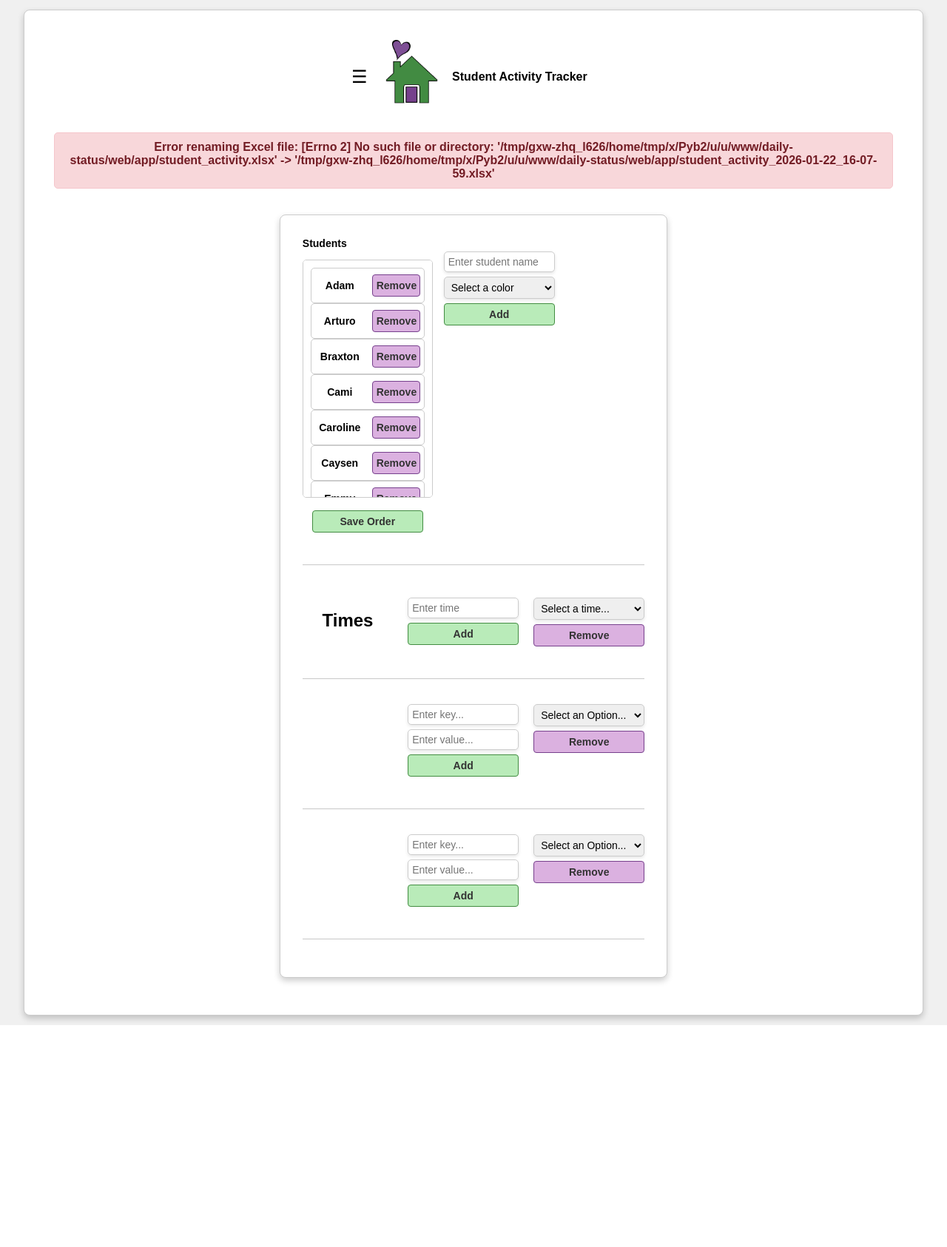
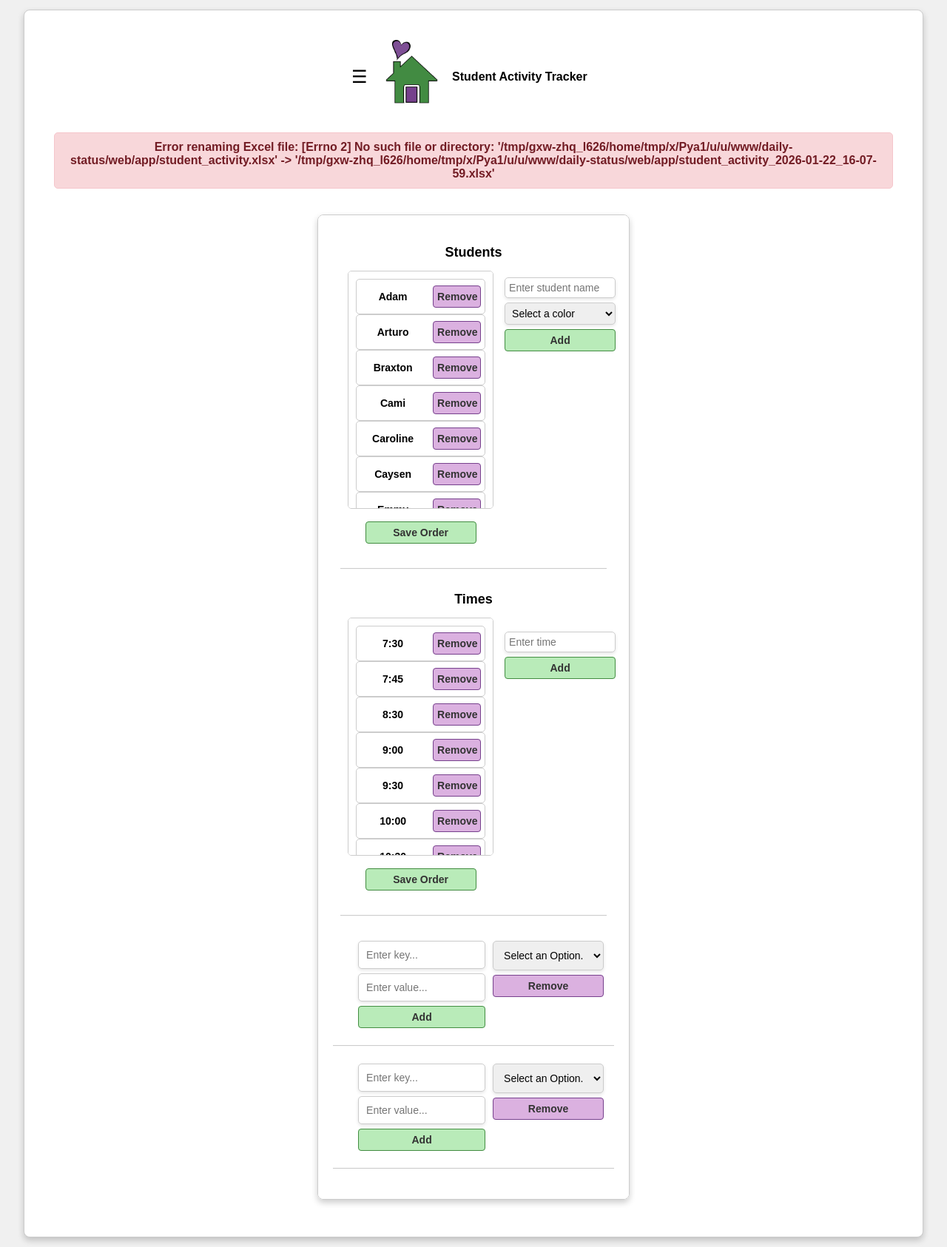
Before and after one commit to sharonmcdavis/THH, a Flask app: page /admin/clear_excel in a window 1280 px wide. Shown: the whole page at 74% size. Before the commit the page ends 1386 px from the top, so only its background shows below. Run offline with Flask 3, Linux system fonts and the light colour scheme.

Commit message:
reorder students, reorder times, formating, admin reports, default time on main input screen

```diff
--- a/daily-status/web/app/routes.py
+++ b/daily-status/web/app/routes.py
@@ -67,6 +67,10 @@ def main_window():
     column3_selection = session.get('column3', '')
     column4_selection = session.get('column4', '')
     notes = session.get('notes', '')
+
+    if (not time):
+        time = datetime.now().strftime('%I:%M')  # Format: HH:MM AM/PM
+        print("Current Time:", time)
 
     """Render the main page."""
     return render_template(
--- a/daily-status/web/app/static/css/admin.css
+++ b/daily-status/web/app/static/css/admin.css
@@ -1,7 +1,6 @@
 .admin-window {
     display: grid; /* Use CSS Grid for layout */
     grid-template-columns: 1fr 1fr 1fr; /* Three equal columns */
-    gap: 20px; /* Add spacing between columns */
     align-items: start; /* Vertically align items to the top */
     margin: 10px; /* Add spacing between rows */
     text-align: center;
@@ -30,6 +29,16 @@ form div {
     justify-content: center; /* Vertically center the buttons */
     gap: 10px; /* Add spacing between the input and button */
 }
+
+.in-a-row {
+    display: flex; /* Use flexbox for alignment */
+    flex-direction: row; /* Stack elements vertically */
+    align-items: start; /* Horizontally center the buttons */
+    justify-content: center; /* Vertically center the buttons */
+    gap: 10px; /* Add spacing between the input and button */
+    width: 400px;
+}
+
 .equal-width-button {
     display: inline-block; /* Ensures the button respects width */
     width: 150px; /* Set a fixed width for both buttons */
@@ -60,11 +69,12 @@ form div {
     text-align: center; /* Center the text horizontally */
     font-size: 14px; /* Optional: Increase the font size */
     font-weight: bold; /* Optional: Make the text bold */
+    padding: 10px;
 }
 
 .student-header {
-    text-align: left; /* Align the header text to the left */
-    font-size: 14px; /* Increase the font size for the header */
+    text-align: center; /* Align the header text to the left */
+    font-size: 18px; /* Increase the font size for the header */
     font-weight: bold; /* Make the header bold */
 }
 
@@ -82,6 +92,7 @@ form div {
     border-radius: 5px; /* Add rounded corners */
     background-color: #fff; /* White background for the list */
     padding: 10px; /* Add padding inside the list */
+    width: 175px;
 }
 
 form[action="/admin/add_student"] {
@@ -89,6 +100,7 @@ form[action="/admin/add_student"] {
     flex-direction: column; /* Stack the input and button vertically */
     align-items: flex-start; /* Align the form to the top */
     justify-content: start;
+    padding-top: 20px;
 }
 
 .student-item {
@@ -119,10 +131,78 @@ form[action="/admin/add_student"] {
     font-size: 14px;;
 }
 
+.time-select-container {
+    grid-column: 1 / -1; /* Make the header span all columns */
+    text-align: center; /* Center the text horizontally */
+    font-size: 14px; /* Optional: Increase the font size */
+    font-weight: bold; /* Optional: Make the text bold */
+    padding: 10px;
+}
+
+.time-header {
+    text-align: center; /* Align the header text to the left */
+    font-size: 18px; /* Increase the font size for the header */
+    font-weight: bold; /* Make the header bold */
+}
+
+.time-content {
+    display: flex;
+    flex-direction: flex-start; /* Stack the student list and add student form vertically */
+    gap: 15px; /* Add spacing between the student list and the add student form */
+}
+
+.time-list {
+    flex-grow: 1; /* Allow the student list to take up available space */
+    max-height: 300px; /* Set a maximum height for the list */
+    overflow-y: auto; /* Enable vertical scrolling */
+    border: 1px solid #ccc; /* Add a border around the list */
+    border-radius: 5px; /* Add rounded corners */
+    background-color: #fff; /* White background for the list */
+    padding: 10px; /* Add padding inside the list */
+    width: 175px;
+}
+
+form[action="/admin/add_time"] {
+    display: flex; /* Use flexbox for the form layout */
+    flex-direction: column; /* Stack the input and button vertically */
+    align-items: flex-start; /* Align the form to the top */
+    justify-content: start;
+    padding-top: 30px;
+}
+
+.time-item {
+    display: flex; /* Align the student name and button horizontally */
+    justify-content: space-between; /* Space out the name and button */
+    align-items: center; /* Vertically align items */
+    background-color: #fff; /* White background for each item */
+    border: 1px solid #ccc; /* Add a border around each item */
+    border-radius: 5px; /* Add rounded corners */
+    cursor: grab; /* Show a grab cursor for draggable items */
+    padding: 5px;
+}
+
+.time-item span {
+    flex-grow: 1; /* Allow the student name to take up available space */
+    margin-right: 10px; /* Add space between the student name and the button */
+}
+
+.time-item:active {
+    cursor: grabbing; /* Show a grabbing cursor when dragging */
+    background-color: #b9ebb9; /* Highlight the item being dragged */
+    color: #333;
+}
+
+.remove-time-button {
+    width: 65px; /* Set a fixed width for all remove buttons */
+    text-align: center; /* Center the text inside the button */
+    font-size: 14px;;
+}
+
 @media (max-width: 700px) {
     .window {
         grid-template-columns: 1fr;
         padding: 12px;
         margin: 12px;
+        max-width: 100%;
     }
 }
--- a/daily-status/web/app/templates/admin.html
+++ b/daily-status/web/app/templates/admin.html
@@ -22,7 +22,7 @@
         <a href="/main" onclick="closeMenu()">Return</a>
         <a href="/logout" onclick="closeMenu()">Logout</a>
         <a href="/admin/excel" onclick="closeMenu()">View Excel</a>
-        <a href="/todays-report" onclick="openPopup(event, '/todays-report')">Today's Report</a>
+        <a href="/daily-report" onclick="openPopup(event, '/daily-report')">Today's Report</a>
         <a href="/admin/clear_excel" onclick="closeMenu()">Clear Excel</a>
     </div>
 </div>
@@ -98,7 +98,7 @@
         });
 
         // Handle form submission
-        document.getElementById('reorder-form').addEventListener('submit', (e) => {
+        document.getElementById('student-reorder-form').addEventListener('submit', (e) => {
             const reorderedStudents = Array.from(studentList.children).map(item => item.dataset.student);
             reorderedStudentsInput.value = JSON.stringify(reorderedStudents); // Save the new order in the hidden input
         });
@@ -129,6 +129,96 @@
         });
     });
 </script>
+
+<!--  -->
+<!--  -->
+<!--  -->
+
+<script>
+    document.addEventListener('DOMContentLoaded', () => {
+        const timeList = document.getElementById('time-list');
+        const reorderedTimesInput = document.getElementById('reordered-times');
+
+        let draggedItem = null;
+
+        // Add event listeners to all time items
+        timeList.addEventListener('dragstart', (e) => {
+            if (e.target && e.target.classList.contains('time-item')) {
+                draggedItem = e.target;
+                e.target.style.opacity = '0.5'; // Make the dragged item semi-transparent
+                e.dataTransfer.effectAllowed = 'move'; // Set the drag effect
+            }
+        });
+
+        timeList.addEventListener('dragend', (e) => {
+            if (e.target && e.target.classList.contains('time-item')) {
+                e.target.style.opacity = ''; // Reset the opacity
+                draggedItem = null; // Clear the dragged item
+            }
+        });
+
+        timeList.addEventListener('dragover', (e) => {
+            e.preventDefault(); // Allow dropping
+            e.dataTransfer.dropEffect = 'move'; // Set the drop effect
+            const target = e.target;
+            if (target && target !== draggedItem && target.classList.contains('time-item')) {
+                const bounding = target.getBoundingClientRect();
+                const offset = e.clientY - bounding.top;
+                if (offset > bounding.height / 2) {
+                    target.parentNode.insertBefore(draggedItem, target.nextSibling);
+                } else {
+                    target.parentNode.insertBefore(draggedItem, target);
+                }
+            }
+        });
+
+        // Handle form submission
+        document.getElementById('time-reorder-form').addEventListener('submit', (e) => {
+            const reorderedTimes = Array.from(timeList.children).map(item => item.dataset.time);
+            reorderedTimesInput.value = JSON.stringify(reorderedTimes); // Save the new order in the hidden input
+        });
+    });
+</script>
+
+<script>
+    document.addEventListener('DOMContentLoaded', () => {
+        const timeList = document.getElementById('time-list');
+        const removeForm = document.createElement('form');
+        removeForm.method = 'POST';
+        removeForm.action = '/admin/remove_time';
+        const hiddenInput = document.createElement('input');
+        hiddenInput.type = 'hidden';
+        hiddenInput.name = 'time';
+        removeForm.appendChild(hiddenInput);
+        document.body.appendChild(removeForm);
+
+        // Add event listener for remove buttons
+        timeList.addEventListener('click', (e) => {
+            if (e.target && e.target.classList.contains('remove-time-button')) {
+                const time = e.target.dataset.time;
+                if (confirm(`Are you sure you want to remove ${time}?`)) {
+                    hiddenInput.value = time; // Set the time name in the hidden input
+                    removeForm.submit(); // Submit the form
+                }
+            }
+        });
+    });
+</script>
+
+<!-- <script>
+    document.addEventListener('DOMContentLoaded', () => {
+        const timeList = document.getElementById('time-list');
+        const reorderedTimesInput = document.getElementById('reordered-times');
+        const reorderTimesForm = document.getElementById('reorder-times-form');
+
+        // Handle form submission
+        reorderTimesForm.addEventListener('submit', (e) => {
+            const reorderedTimes = Array.from(timeList.children).map(item => item.dataset.value);
+            console.log('Reordered Times:', reorderedTimes); // Debugging output
+            reorderedTimesInput.value = JSON.stringify(reorderedTimes); // Save the new order in the hidden input
+        });
+    });
+</script> -->
 {% endblock %}
 
 {% block content %}
@@ -171,86 +261,37 @@
             </div>
         </div>
 
-
-        <!-- <b>Students</b>
-        <div class="student-select-container">
-            <form action="/admin/reorder_students" method="POST" id="reorder-form">
-                <ul id="student-list" class="student-list">
-                    {% for student in data['students'] %}
-                        <li class="student-item" draggable="true" data-student="{{ student }}">
-                            <span>{{ student }}</span>
-                            <button type="button" class="button purple-button" data-student="{{ student }}">Remove</button>
+        <hr class="form-separator">
+        <div class="time-select-container">
+            <div class="time-header">
+                <b>Times</b>
+            </div>
+            <div class="time-content">
+                <form action="/admin/reorder_times" method="POST" id="time-reorder-form">
+                    <ul id="time-list" class="time-list">
+                        {% for time in data['times'] %}
+                            <li class="time-item" draggable="true" data-time="{{ time }}">
+                                <span>{{ time }}</span>
+                                <button type="button" class="button purple-button remove-time-button" data-time="{{ time }}">Remove</button>
                             </li>
                         {% endfor %}
                     </ul>
-                <input type="hidden" name="reordered_students" id="reordered-students">
+                    <input type="hidden" name="reordered_times" id="reordered-times">
                     <button type="submit" class="button green-button">Save Order</button>
                 </form>
-            <form action="/admin/remove_student" method="POST" id="remove-form">
-                <input type="hidden" name="student_to_remove" id="student-to-remove">
-            </form>
-        </div> -->
-        <!-- <div class="student-select-container">
-            <form action="/admin/reorder_students" method="POST" id="reorder-form">
-                <ul id="student-list" class="student-list">
-                    {% for student in data['students'] %}
-                        <li class="student-item" draggable="true" data-student="{{ student }}">
-                            {{ student }}
-                        </li>
-                    {% endfor %}
-                </ul>
-                <input type="hidden" name="reordered_students" id="reordered-students">
-                <button type="submit" class="button green-button">Save Order</button>
-            </form>
-        </div> -->
-        <!-- <form action="/admin/add_student" method="POST">
-            <input type="text" name="student" placeholder="Enter student name" required>
-
-            <select name="color" required>
-                <option value="" disabled selected>Select a color</option>
-                {% for color_name, color_value in available_colors.items() %}
-                <option value="{{ color_value }}">{{ color_name }}</option>
-                {% endfor %}
-            </select>
-            <button type="submit" class="button green-button">Add</button>
-        </form> -->
-        <!-- <form action="/admin/remove_student" method="POST" class="form-row">
-            <select name="student" required>
-                <option value="Select a Student...">Select a Student...</option>
-                {% for student in data['students'] %}
-                <option value="{{ student }}">{{ student }}</option>
-                {% endfor %}
-            </select>
-            <button type="submit" class="button purple-button">Remove</button>
-        </form> -->
-
-
-        <hr class="form-separator">
-
-        <!-- Times Section -->
-        <h2>Times</h2>
+                <!-- Add Time Form -->
                 <form action="/admin/add_time" method="POST">
                     <input type="text" name="time" placeholder="Enter time" required>
                     <button type="submit" class="button green-button">Add</button>
                 </form>
-        <form action="/admin/remove_time" method="POST" class="form-row">
-            <select name="time" required>
-                <option value="Select a time...">Select a time...</option>
-                {% for time in data['times'] %}
-                <option value="{{ time }}">{{ time }}</option>
-                {% endfor %}
-            </select>
-            <button type="submit" class="button purple-button">Remove</button>
-        </form>
+            </div>
+        </div>
         <hr class="form-separator">
     </div>
 
     <!-- Columns Section -->
     {% for column in ['column1_options', 'column2_options'] %}
-    <div class="admin-window">
-        <!-- Column Header -->
-        <h2>&nbsp;</h2>
-
+        <div class="in-a-row">
             <!-- Add Form -->
             <form action="/admin/add_column" method="POST">
                 <input type="hidden" name="column_name" value="{{ column }}">
@@ -269,10 +310,8 @@
                 </select>
                 <button type="submit" class="button purple-button">Remove</button>
             </form>
-
+            </div>
             <hr class="form-separator">
-    </div>
     {% endfor %}
 </div>
-</div>
 {% endblock %}
```
Also changed, not shown: daily-status/web/app/admin_routes.py (+20 -7 lines), daily-status/web/app/templates/main.html (+30 -0 lines). Lines whose indentation alone changed are shown as unchanged.
